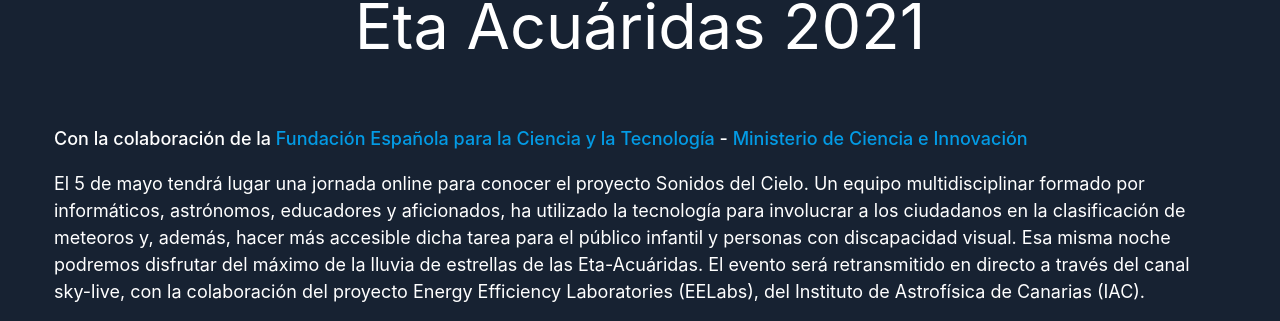
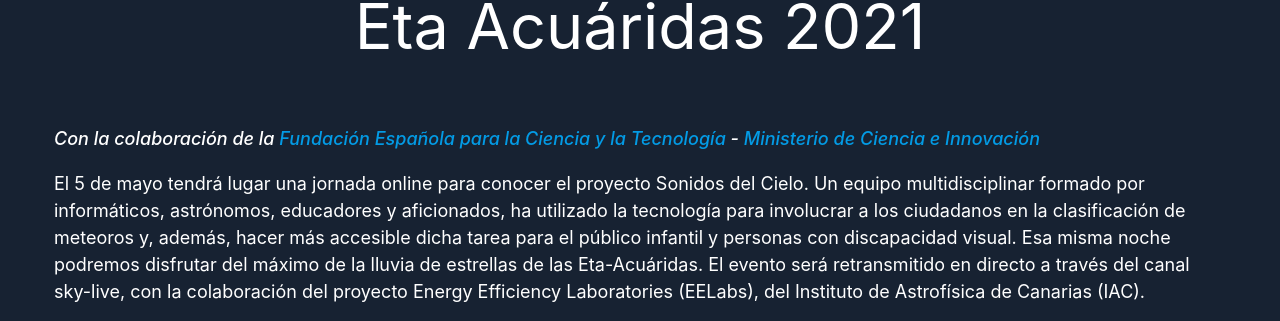
Before and after one commit to cslab-upm/sonidosdelcielo, a Jekyll site: the page built from _prensa/1-2021-05-05-eta-acuaridas.md, in a window 1280 px wide. Shown: the part 327-648 px from the top of the page. Built offline with Jekyll 4.4.1, drawn with Linux system fonts in a browser that asks for light colours; nearby versions of some CDN libraries.

Commit message:
Modificado pie de página

```diff
--- a/_prensa/1-2021-05-05-eta-acuaridas.md
+++ b/_prensa/1-2021-05-05-eta-acuaridas.md
@@ -14,7 +14,7 @@
 last_modified_at: 2021-04-27T16:19:55-05:00
 ---
 
-**Con la colaboración de la [Fundación Española para la Ciencia y la Tecnología](https://www.fecyt.es/) - [Ministerio de Ciencia e Innovación](https://www.ciencia.gob.es/)**
+***Con la colaboración de la [Fundación Española para la Ciencia y la Tecnología](https://www.fecyt.es/) - [Ministerio de Ciencia e Innovación](https://www.ciencia.gob.es/)***
 
 El 5 de mayo tendrá lugar una jornada online para conocer el proyecto Sonidos del Cielo. Un equipo multidisciplinar formado por informáticos, astrónomos, educadores y aficionados, ha utilizado la tecnología para involucrar a los ciudadanos en la clasificación de meteoros y, además, hacer más accesible dicha tarea para el público infantil y personas con discapacidad visual. Esa misma noche podremos disfrutar del máximo de la lluvia de estrellas de las Eta-Acuáridas. El evento será retransmitido en directo a través del canal sky-live, con la colaboración del proyecto Energy Efficiency Laboratories (EELabs), del Instituto de Astrofísica de Canarias (IAC).
 
```
